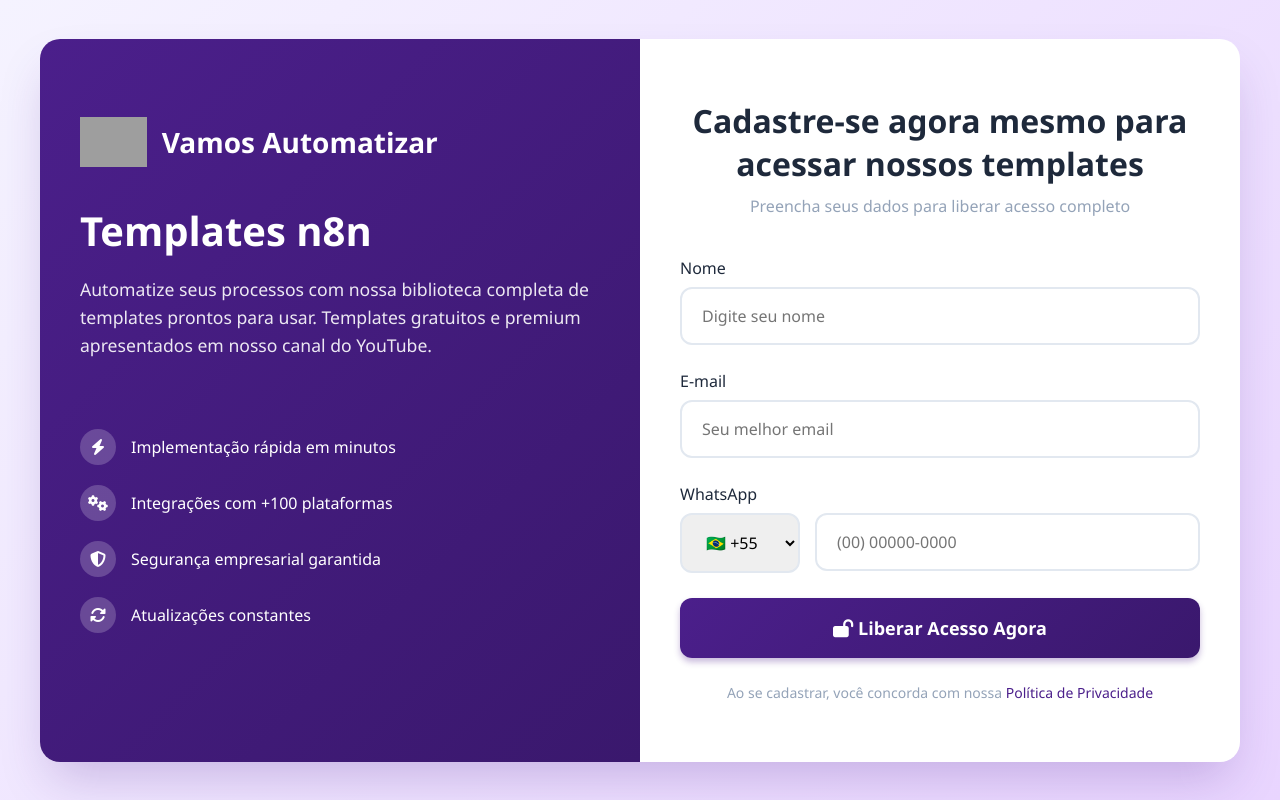
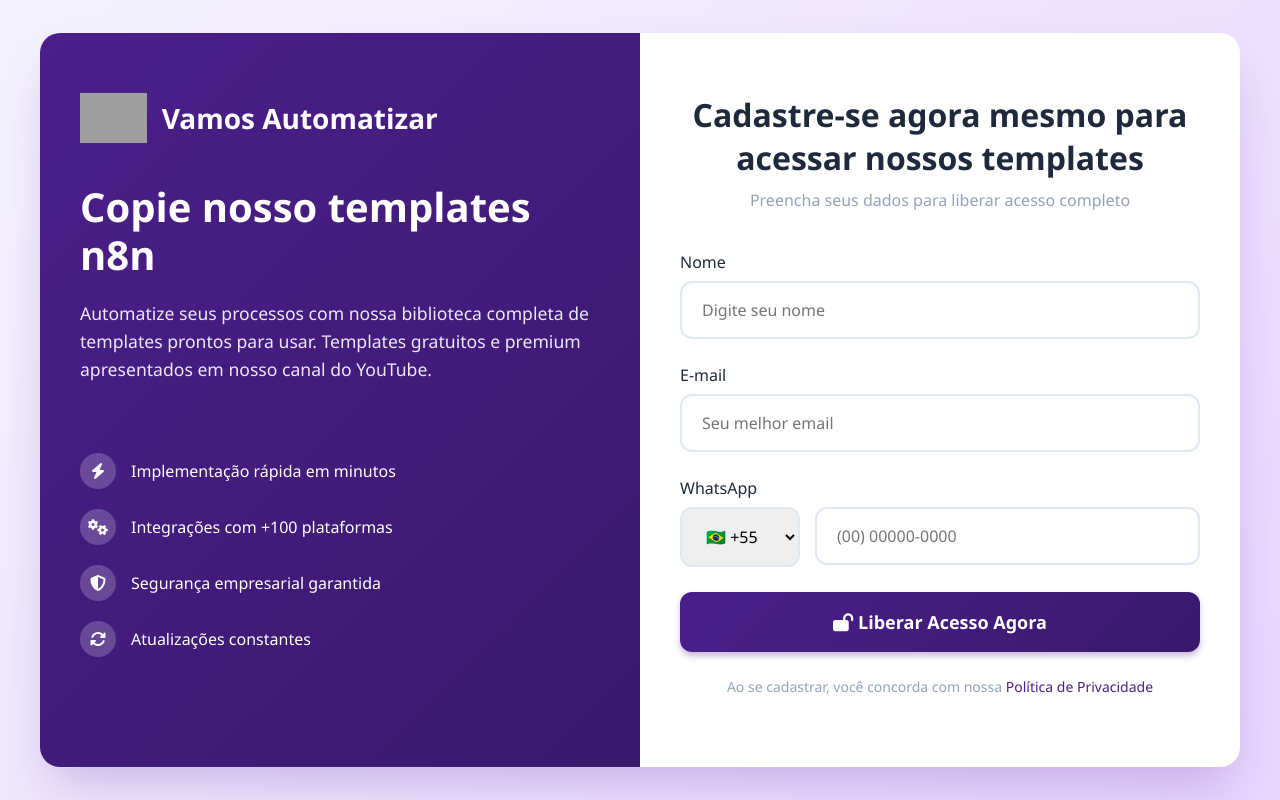
Before and after one commit to cbalbinos/lead-capture-n8n, a website: page public/index.html in a window 1280 px wide. Drawn offline with Linux system fonts and the light colour scheme; grey boxes are pictures that could not be loaded.

Commit message:
Update index.html

```diff
--- a/public/index.html
+++ b/public/index.html
@@ -274,7 +274,7 @@
                 <img src="https://baserow-backend-production20240528124524339000000001.s3.amazonaws.com/user_files/hBOEgLSZO0BCnj5aPzvXxlGKplR6P8o8_4ffb285e13e5f27b2e3c3d0f74fa20830b7e8b9f01a29777975190f59ff1b826.png" alt="Vamos Automatizar">
                 <span>Vamos Automatizar</span>
             </div>
-            <h1>Templates n8n</h1>
+            <h1>Copie nosso templates n8n</h1>
             <p class="subtitle">Automatize seus processos com nossa biblioteca completa de templates prontos para usar. Templates gratuitos e premium apresentados em nosso canal do YouTube.</p>
             <ul class="features">
                 <li>
```
